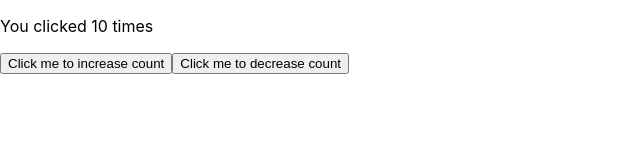
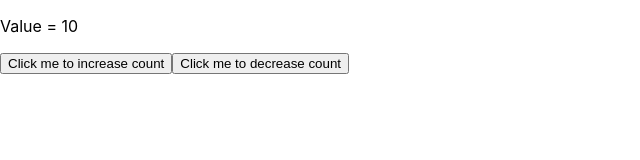
Before and after one commit to MariaManoela/typescript-react-demo, a React (Create React App) app: page / in a window 1280 px wide. Shown: the top 160 px of the page, without its empty margins (0-640 px from the left). Built offline with nearby package versions, Linux system fonts and the light colour scheme.

Commit message:
Change p tag text

```diff
--- a/src/components/counterFunction.tsx
+++ b/src/components/counterFunction.tsx
@@ -17,7 +17,7 @@ function CounterFunction(props : CounterProps) {
 
     return (
         <div>
-            <p>You clicked {count} times</p>
+            <p>Value = {count}</p>
             <button onClick={handleClickIncrement}>Click me to increase count</button>
             <button onClick={handleClickDecrement}>Click me to decrease count</button>
         </div>
```
